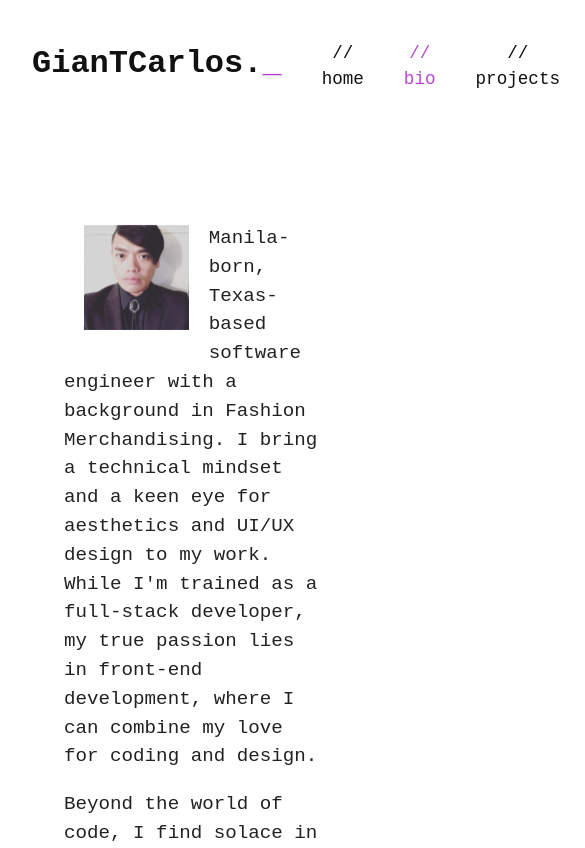
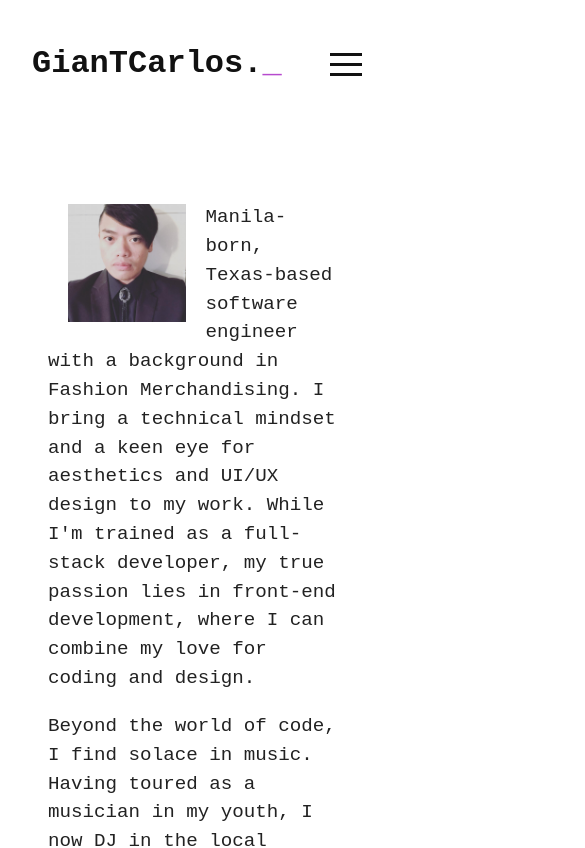
Before and after one commit to giantcarlos/dev-portfolio, a React (Create React App) app: page /bio in a window 390 px wide. Shown: the top 848 px of the page, 585 px wide, since content can reach past the window. Built offline with nearby package versions, Linux system fonts and the light colour scheme.

Commit message:
add nav hamburger

```diff
--- a/package.json
+++ b/package.json
@@ -7,6 +7,7 @@
     "@testing-library/jest-dom": "^5.16.5",
     "@testing-library/react": "^13.4.0",
     "@testing-library/user-event": "^13.5.0",
+    "hamburger-react": "^2.5.0",
     "react": "^18.2.0",
     "react-dom": "^18.2.0",
     "react-pdf": "^6.2.2",
--- a/src/App.css
+++ b/src/App.css
@@ -241,13 +241,16 @@ p {
   cursor: pointer;
 }
 
+.hamburger {
+  display: none;
+}
+
 @media only screen and (max-width: 767px) {
   body {
     display: block;
   }
   .bio {
     max-width: 100%;
-    padding: 2rem;
   }
   .card-title {
     font-size: 1.3;
@@ -268,4 +271,16 @@ p {
   .cv-image {
     width: 100%;
   }
+  .logo, .logo2 {
+    margin-top: 5rem;
+  }
+  .contact-text {
+    margin-top: 8rem;
+  }
+  .hamburger {
+    display: block;
+  }
+  .nav-links {
+    display: none;
+  }
 }
--- a/src/Components/NavBar.js
+++ b/src/Components/NavBar.js
@@ -1,3 +1,4 @@
+import Hamburger from 'hamburger-react';
 import React from 'react'
 import { NavLink } from 'react-router-dom';
 
@@ -5,15 +6,15 @@ function NavBar() {
   return (
     <nav>
       <div className="site-title">GianTCarlos.<span className="highlight">_</span></div>
-      <NavLink to="/">// home   </NavLink>
-      <NavLink to="/bio">// bio   </NavLink>
-      <NavLink to="/projects">// projects   </NavLink>
-      <NavLink to="/cv">// cv   </NavLink>
-      <NavLink to="/contact">// contact   </NavLink>
-      <div className="hamburger">
-            <span className="bar"></span>
-            <span className="bar"></span>
-            <span className="bar"></span>
+      <div className="nav-links">
+        <NavLink to="/">// home   </NavLink>
+        <NavLink to="/bio">// bio   </NavLink>
+        <NavLink to="/projects">// projects   </NavLink>
+        <NavLink to="/cv">// cv   </NavLink>
+        <NavLink to="/contact">// contact   </NavLink>
+      </div>
+      <div className="hamburger" >
+        <Hamburger/>
       </div>
     </nav>
   )
```
Also changed, not shown: 1 other file (tests, documents, lock files or other folders).
